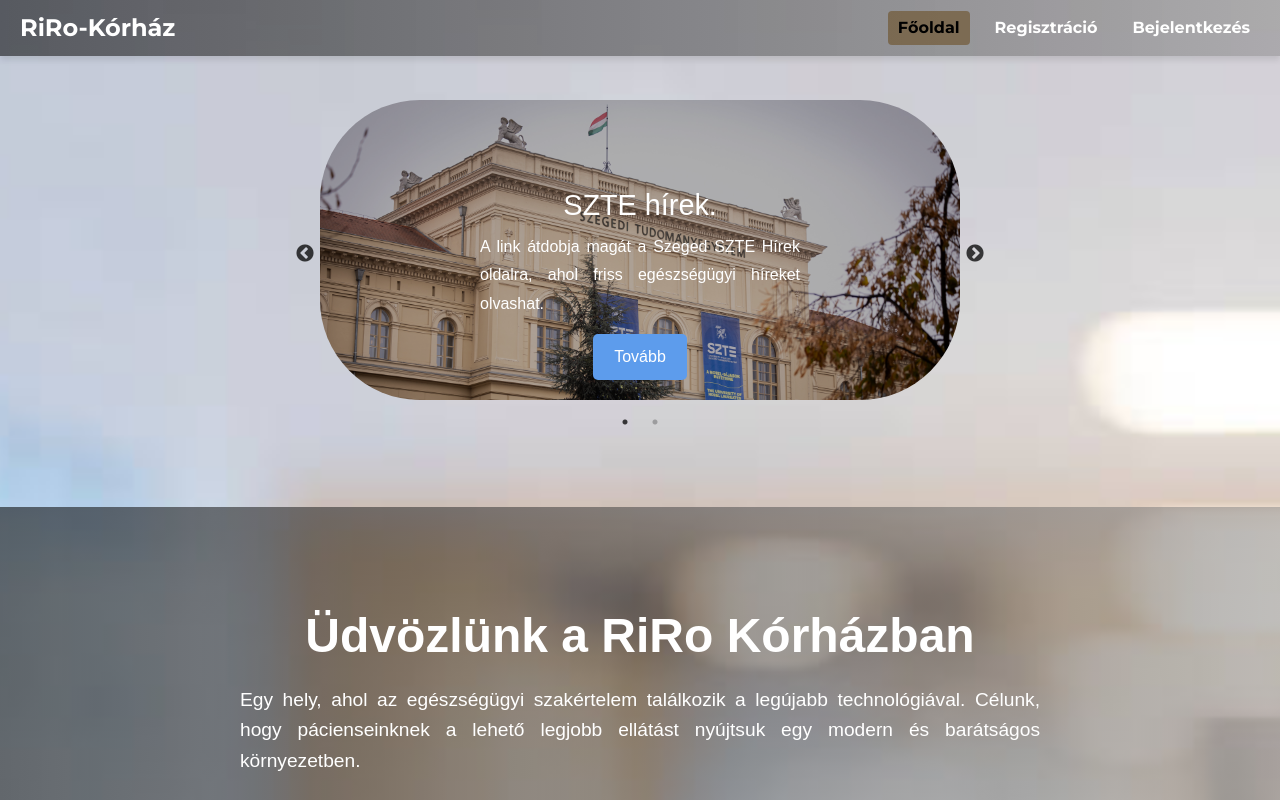
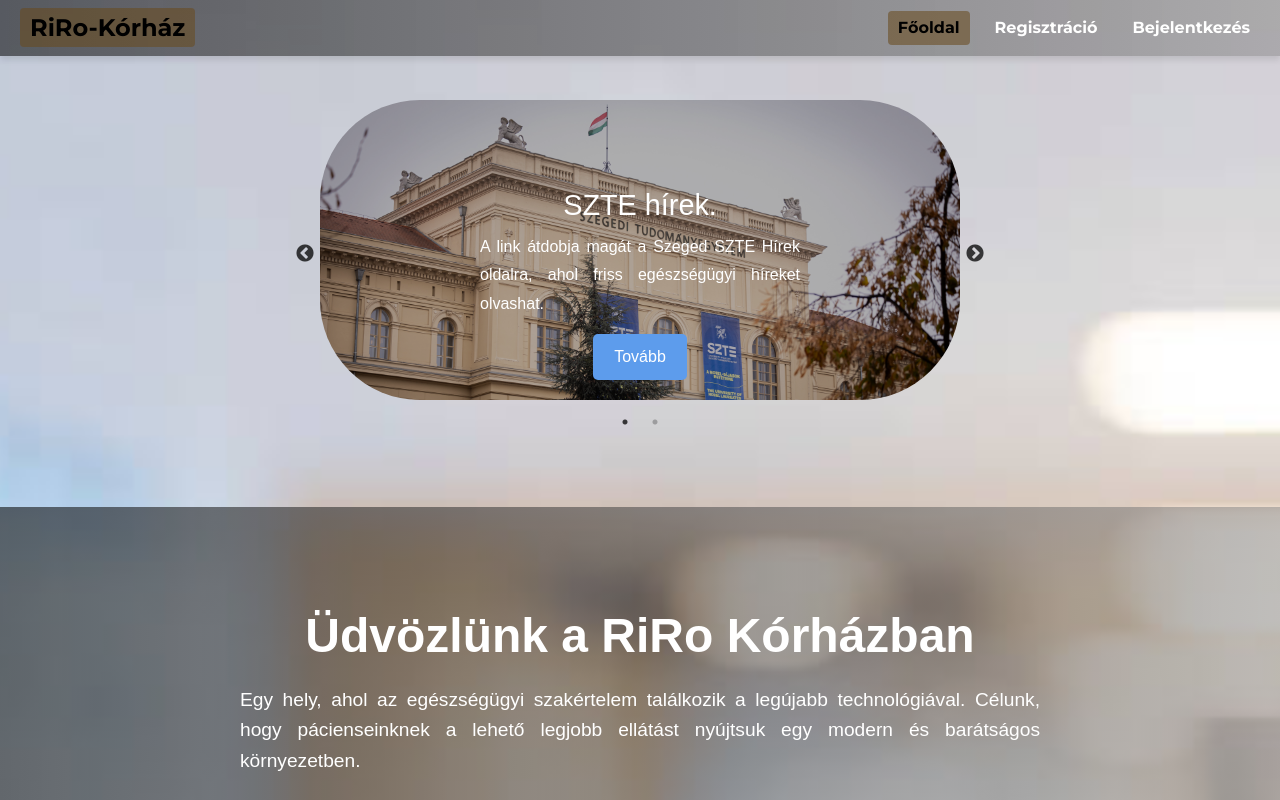
Before and after one commit to venti69/RiRo, a React (Vite) app in the folder client/: page /fooldal in a window 1280 px wide. Shown: the top 800 px of the page. Built offline with nearby package versions, Linux system fonts and the light colour scheme.

Commit message:
navbarHome

```diff
--- a/client/src/components/Navbar.jsx
+++ b/client/src/components/Navbar.jsx
@@ -27,7 +27,7 @@
 
     return (
         <nav className="navbar">
-            <div className="brand">RiRo-Kórház</div>
+            <div className="brand"><NavLink to="/fooldal">RiRo-Kórház</NavLink></div>
 
             <div className="menu-icon" onClick={() => setMenuOpen(!menuOpen)}>
                 {menuOpen ? <FaTimes /> : <FaBars />}
--- a/client/src/pages/Fooldal/Fooldal.jsx
+++ b/client/src/pages/Fooldal/Fooldal.jsx
@@ -13,7 +13,7 @@
     useEffect(() => {
         const timer = setTimeout(() => {
             setLoading(false);
-        }, 100);
+        }, 200);
 
         return () => clearTimeout(timer);
     }, []);
```
